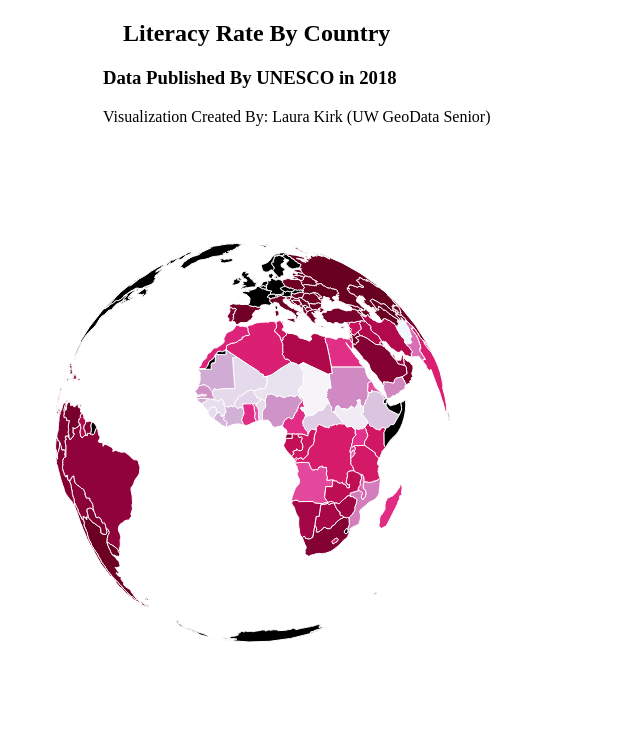
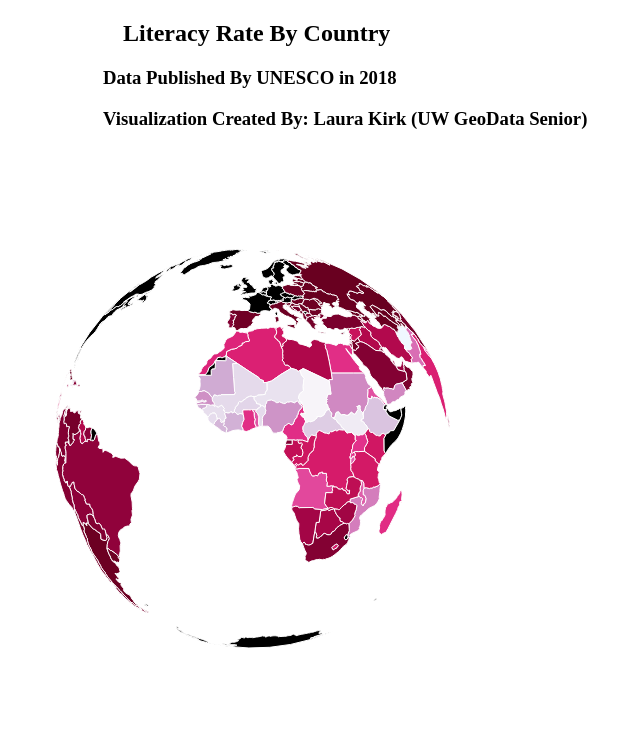
Before and after one commit to laurawkirk/InteractiveGlobeLiteracyRate, a plain HTML site: page index.html in a window 1280 px wide. Shown: the top 743 px of the page, without its empty margins (155-795 px from the left). Drawn offline with nearby package versions, Linux system fonts and the light colour scheme.

Commit message:
Update index.html

```diff
--- a/index.html
+++ b/index.html
@@ -10,7 +10,7 @@
     <title> Interactive Globe Literacy Rate</title>
     <h2 class="tab"> Literacy Rate By Country</h2>
     <h3 class="tabtwo">Data Published By UNESCO in 2018</h3>
-    <p class="tabtwo">Visualization Created By: Laura Kirk (UW GeoData Senior)</p>
+    <h3 class="tabtwo">Visualization Created By: Laura Kirk (UW GeoData Senior)</h3>
     <div id="map"></div>
     <div id="tooltip">
     <div id="tip-header"></div>
```
